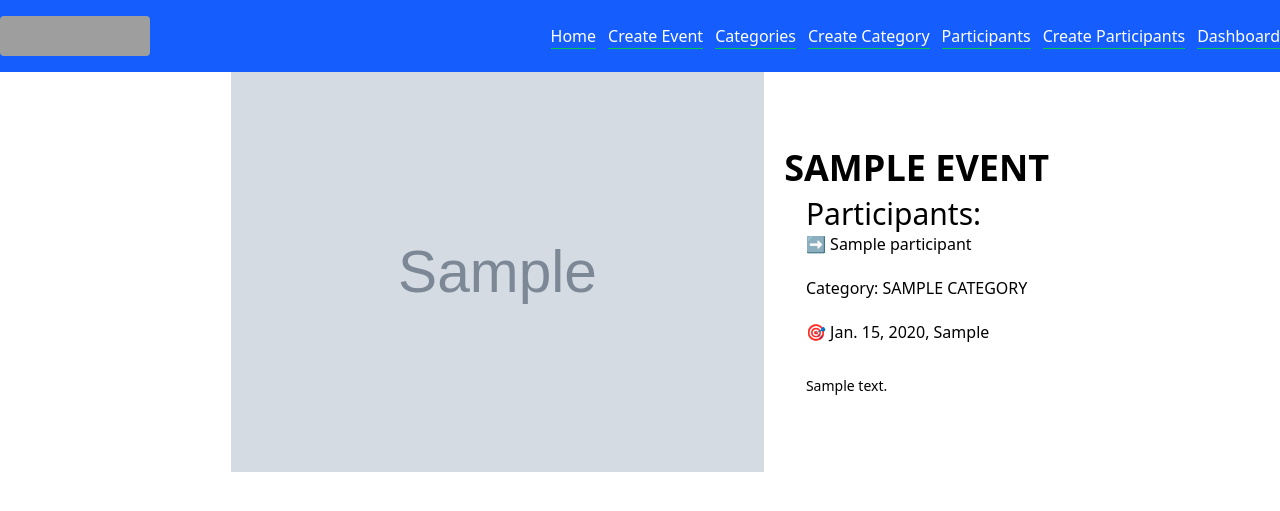
After one commit to snayeemu/event-management-django, a Django app: page /events/1/ in a window 1280 px wide. The commit adds this page. Shown: the top 511 px of the page. Run offline with Django 5.2, Linux system fonts and the light colour scheme; tables that the repository leaves empty hold one stand-in row (values such as "Sample post"); grey boxes marked "Sample" are stand-in pictures; grey boxes are pictures that could not be loaded.

Commit message:
completed

```diff
--- a/events/templates/base/base.html
+++ b/events/templates/base/base.html
@@ -12,7 +12,9 @@
     <div class="bg-blue-600">
         <nav class="px-4 md:px-0 max-w-7xl mx-auto py-4 text-white flex justify-between items-center">
             <div>
-                <a href="{% url "event-list" %}">Event Management</a>
+                <a href="{% url "event-list" %}">
+                    <img class="w-[150px] h-[40px] rounded" src="https://img.freepik.com/premium-vector/alphabetical-letter-e-logo-collection_647881-448.jpg" alt="">
+                </a>
             </div>
             <div class="flex flex-col gap-3 md:flex-row">
                 <a class="border-b border-b-green-500" href="{% url "event-list" %}">Home</a>
@@ -21,6 +23,7 @@
                 <a class="border-b border-b-green-500" href="{% url "category-create" %}">Create Category</a>
                 <a class="border-b border-b-green-500" href="{% url "participant-list" %}">Participants</a>
                 <a class="border-b border-b-green-500" href="{% url "participant-create" %}">Create Participants</a>
+                <a class="border-b border-b-green-500" href="{% url "organizer-dashboard" %}">Dashboard</a>
             </div>
         </nav>
     </div>
--- /dev/null
+++ b/events/templates/event/event-details.html
@@ -0,0 +1,21 @@
+{% extends "base/base.html" %}
+{% block title  %}Event Details{% endblock title  %}
+{% block content  %}
+    <div class="max-w-7xl mx-auto flex flex-col md:flex-row md:justify-center gap-5">
+        <img class="h-[50vh]" src={{event.image}} alt="">
+        <div class="flex flex-col justify-center items-center">
+            <h1 class="text-4xl font-bold"><span class="uppercase">{{event.name}}</span></h1>
+            <div class="px-5 md:px-0 md:pt-2">
+                <h1 class="text-3xl">Participants:</h1>
+                <div>
+                    {% for participant  in event.participant_set.all  %}
+                        <p>➡️ {{participant.name}}</p>
+                    {% endfor %}
+                </div>
+            <p class="mt-5">Category: <span class="uppercase">{{event.category}}</span></p>
+            <p class="mt-5">🎯 {{event.date}}, {{event.location}}</p>
+            <p class="mt-8 text-sm">{{event.description}}</p>
+            </div>
+        </div>
+    </div>
+{% endblock content  %}
--- a/events/urls.py
+++ b/events/urls.py
@@ -9,6 +9,7 @@ urlpatterns = [
     path('events/create/', views.event_create, name="event-create"),
     path('events/<int:pk>/update/', views.event_update, name="event-update"),
     path('events/<int:pk>/delete/', views.event_delete, name="event-delete"),
+    path('events/<int:pk>/details/', views.event_details, name="event-details"),
 
     path('participants/', views.participant_list, name='participant-list'),
     path('participants/create/', views.participant_create, name='participant-create'),
--- a/events/views.py
+++ b/events/views.py
@@ -60,6 +60,11 @@ def event_delete(request, pk):
         messages.success(request, "Event deleted Successfully")
         return redirect("event-list")
     return redirect("event-list")
+
+
+def event_details(request, pk):
+    event = get_object_or_404(models.Event, id=pk)
+    return render(request, "event/event-details.html", {"event": event})
 
 
 def participant_list(request):
@@ -171,12 +176,10 @@ def organizer_dashboard(request):
         Count("participant")
     )
     counts = events.aggregate(
-        total = Count("id"),
+        total=Count("id"),
         upcoming_events=Count("id", Q(date__gt=datetime.now())),
         past_events=Count("id", Q(date__lt=datetime.now())),
-
     )
-    past_events = events.filter(date__lt=datetime.now())
     context = {
         "total_participants": total_participants,
         "events": events,
--- a/static/css/output.css
+++ b/static/css/output.css
@@ -612,6 +618,9 @@
   }
   .mt-5 {
     margin-top: calc(var(--spacing) * 5);
+  }
+  .mt-8 {
+    margin-top: calc(var(--spacing) * 8);
   }
   .mb-1 {
     margin-bottom: calc(var(--spacing) * 1);
@@ -680,6 +695,15 @@
   .h-27 {
     height: calc(var(--spacing) * 27);
   }
+  .h-\[6px\] {
+    height: 6px;
+  }
+  .h-\[40px\] {
+    height: 40px;
+  }
+  .h-\[50vh\] {
+    height: 50vh;
+  }
   .h-\[200px\] {
     height: 200px;
   }
@@ -701,6 +725,33 @@
   .w-70 {
     width: calc(var(--spacing) * 70);
   }
+  .w-\[12px\] {
+    width: 12px;
+  }
+  .w-\[20px\] {
+    width: 20px;
+  }
+  .w-\[30px\] {
+    width: 30px;
+  }
+  .w-\[50\%\%\] {
+    width: 50%%;
+  }
+  .w-\[50\%\] {
+    width: 50%;
+  }
+  .w-\[50px\] {
+    width: 50px;
+  }
+  .w-\[80px\] {
+    width: 80px;
+  }
+  .w-\[100px\] {
+    width: 100px;
+  }
+  .w-\[150px\] {
+    width: 150px;
+  }
   .w-\[300px\] {
     width: 300px;
   }
@@ -772,6 +826,9 @@
   }
   .gap-4 {
     gap: calc(var(--spacing) * 4);
+  }
+  .gap-5 {
+    gap: calc(var(--spacing) * 5);
   }
   .gap-6 {
     gap: calc(var(--spacing) * 6);
@@ -902,6 +959,12 @@
   .px-4 {
     padding-inline: calc(var(--spacing) * 4);
   }
+  .px-5 {
+    padding-inline: calc(var(--spacing) * 5);
+  }
+  .py-0 {
+    padding-block: calc(var(--spacing) * 0);
+  }
   .py-0\.5 {
     padding-block: calc(var(--spacing) * 0.5);
   }
@@ -922,6 +994,10 @@
     font-size: var(--text-3xl);
     line-height: var(--tw-leading, var(--text-3xl--line-height));
   }
+  .text-4xl {
+    font-size: var(--text-4xl);
+    line-height: var(--tw-leading, var(--text-4xl--line-height));
+  }
   .text-sm {
     font-size: var(--text-sm);
     line-height: var(--tw-leading, var(--text-sm--line-height));
@@ -929,6 +1005,10 @@
   .leading-tight {
     --tw-leading: var(--leading-tight);
     line-height: var(--leading-tight);
+  }
+  .font-bold {
+    --tw-font-weight: var(--font-weight-bold);
+    font-weight: var(--font-weight-bold);
   }
   .font-medium {
     --tw-font-weight: var(--font-weight-medium);
@@ -1064,9 +1148,29 @@
       flex-direction: row;
     }
   }
+  .md\:justify-center {
+    @media (width >= 48rem) {
+      justify-content: center;
+    }
+  }
+  .md\:p-0 {
+    @media (width >= 48rem) {
+      padding: calc(var(--spacing) * 0);
+    }
+  }
   .md\:px-0 {
     @media (width >= 48rem) {
       padding-inline: calc(var(--spacing) * 0);
+    }
+  }
+  .md\:pt-2 {
+    @media (width >= 48rem) {
+      padding-top: calc(var(--spacing) * 2);
+    }
+  }
+  .md\:pt-5 {
+    @media (width >= 48rem) {
+      padding-top: calc(var(--spacing) * 5);
     }
   }
   .lg\:grid-cols-4 {
@@ -1274,6 +1378,42 @@
   syntax: "*";
   inherits: false;
 }
+@property --tw-backdrop-blur {
+  syntax: "*";
+  inherits: false;
+}
+@property --tw-backdrop-brightness {
+  syntax: "*";
+  inherits: false;
+}
+@property --tw-backdrop-contrast {
+  syntax: "*";
+  inherits: false;
+}
+@property --tw-backdrop-grayscale {
+  syntax: "*";
+  inherits: false;
+}
+@property --tw-backdrop-hue-rotate {
+  syntax: "*";
+  inherits: false;
+}
+@property --tw-backdrop-invert {
+  syntax: "*";
+  inherits: false;
+}
+@property --tw-backdrop-opacity {
+  syntax: "*";
+  inherits: false;
+}
+@property --tw-backdrop-saturate {
+  syntax: "*";
+  inherits: false;
+}
+@property --tw-backdrop-sepia {
+  syntax: "*";
+  inherits: false;
+}
 @property --tw-ease {
   syntax: "*";
   inherits: false;
```
Also changed, not shown: other parts of static/css/output.css (+34 -6 lines), events/templates/category/category-list.html (+10 -8 lines), events/templates/event/events-list.html (+4 -4 lines), events/templates/participant/participant-list.html (+10 -8 lines).
